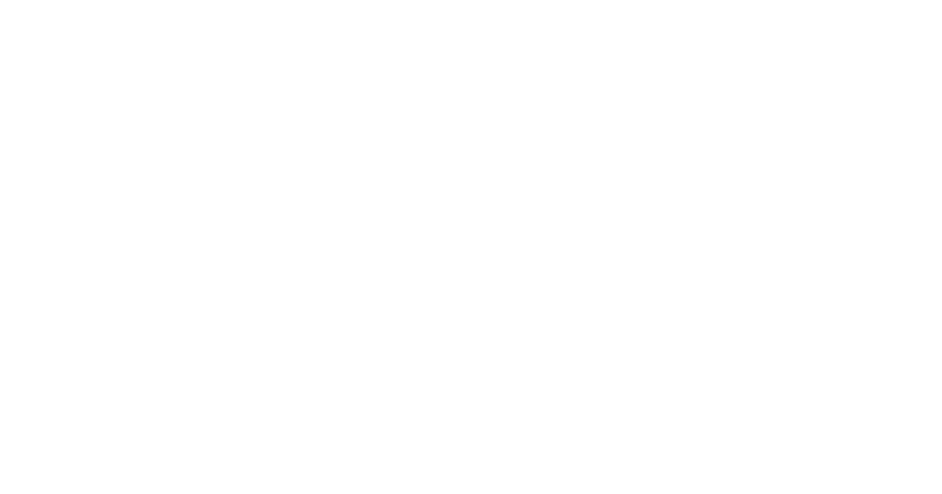
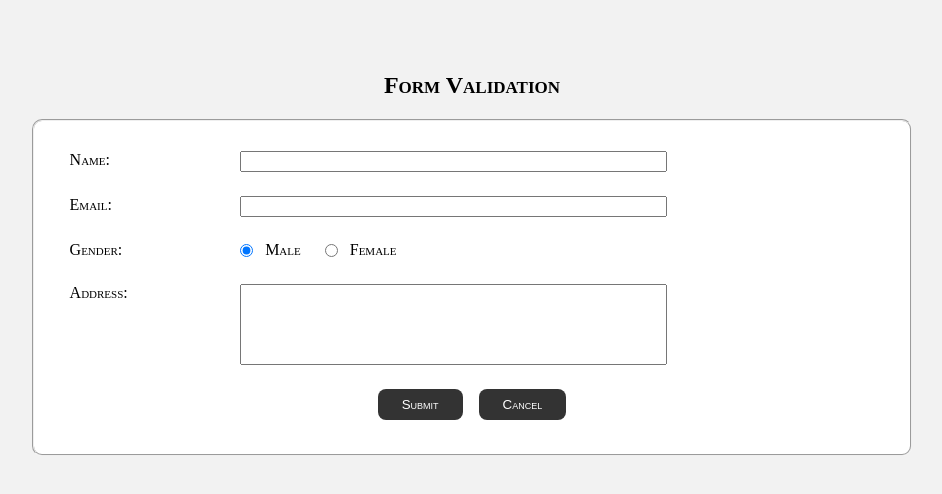
Before and after one commit to azishanprdxn/task14, a plain HTML site: page index.html in a window 1280 px wide. Shown: the whole page, without its empty margins (168-1110 px from the left). Drawn offline with Linux system fonts and the light colour scheme.

Commit message:
Implemented Validation Functionality

```diff
--- a/assets/css/style.css
+++ b/assets/css/style.css
@@ -0,0 +1,101 @@
+* {
+  box-sizing: border-box;
+}
+
+body {
+  background-color: rgba(0, 0, 0, .05);
+  font-variant: small-caps;
+}
+
+section {
+  margin-top: 72px;
+}
+
+div {
+  margin: 24px;
+}
+
+h1 { text-align: center; }
+
+fieldset {
+  background-color: #fff;
+  border-radius: 10px;
+}
+
+div label {
+  vertical-align: middle;
+}
+
+form {
+  width: 70%;
+  margin: 0 auto;
+}
+
+input[type="radio"],
+input[type="checkbox"],
+button {
+  cursor: pointer;
+}
+
+button {
+  margin: 0 6px;
+  padding: 8px 24px;
+  background-color: rgba(0, 0, 0, .8);
+  border: none;
+  border-radius: 8px;
+  color: #fff;
+  cursor: pointer;
+  font-variant: small-caps;
+  outline: none;
+}
+
+button:hover {
+  margin: -2px 4px;
+  border: 2px solid rgba(0, 0, 0, .8);
+  background-color: transparent;
+  color: #000;
+  outline: none;
+}
+
+.flex-container {
+  width: 100%;
+  display: flex;
+  flex-wrap: wrap;
+  justify-content: start;
+}
+
+.flex-container>label {
+  width: 20%;
+  vertical-align: middle;
+}
+
+.flex-container>input[type="text"],
+.flex-container>input[type="email"],
+.flex-container>textarea {
+  width: 50%;
+}
+
+.helper {
+  display: none;
+  margin-top: 4px;
+  margin-left: 24px;
+  color: #f00;
+  font-size: 12px;
+  vertical-align: middle;
+}
+
+textarea {
+  resize: none;
+}
+
+.form-control {
+  text-align: center;
+}
+
+input[type=radio] {
+  margin: 3px 12px 3px 24px;
+}
+
+input[type=radio]:first-of-type {
+  margin-left: 0;
+}
--- a/assets/js/script.js
+++ b/assets/js/script.js
@@ -0,0 +1,68 @@
+// Getting Helper for Errors
+var helperLength = document.getElementsByClassName('helper').length;
+var helperArray = [];
+for (var i = 0; i < helperLength; i++) {
+  helperArray.push(document.getElementsByClassName('helper')[i]);
+}
+var emailPattern = /^\w+([\.-]?\w+)*@\w+([\.-]?\w+)*(\.\w{2,3})+$/;
+
+// On Form Reset
+function onFormReset() {
+  // This will reset all the content inside the form
+  document.querySelector('form').reset();
+  // This will hide all the helper text from the form
+  for (var i = 0; i < helperLength; i++) {
+    document.getElementsByClassName('helper')[i].style.display = "none";
+  }
+}
+
+// On Submit Function
+function onFormSubmit() {
+  // Store value from the input given by the user
+  var name = document.getElementById('name').value;
+  var email = document.getElementById('email').value;
+  var getGender = document.getElementsByName('gender');
+  for (var i = 0; i < getGender.length; i++) {
+    if (getGender[i].checked) {
+      var gender = getGender[i].value;
+    }
+  }
+  var address = document.getElementById('address').value;
+
+  // For name
+  if (!name) {
+    helperArray[0].style.display = "inline-block";
+  } else {
+    helperArray[0].style.display = "none";
+  }
+
+  // For email
+  if (email.match(emailPattern)) {
+    helperArray[1].style.display = "none";
+  } else {
+    helperArray[1].style.display = "inline-block";
+  }
+
+  // For Gender
+  if (gender == undefined) {
+    helperArray[2].style.display = "inline-block";
+  } else {
+    helperArray[2].style.display = "none";
+  }
+
+  // For Address
+  if (!address) {
+    helperArray[3].style.display = "inline-block";
+  } else {
+    helperArray[3].style.display = "none";
+  }
+
+  // Validate if all the data is filled
+  if (!name || !email.match(emailPattern) || gender == undefined || !address) {
+    return;
+  } else { // Run this if all the data is filled
+    alert("Thank You!");
+    // Reset the current form data
+    document.querySelector('form').reset();
+  }
+}
--- a/index.html
+++ b/index.html
@@ -9,6 +9,47 @@
 </head>
 
 <body>
+  <section>
+    <h1>Form Validation</h1>
+    <form id="detailsForm" method="post">
+      <fieldset>
+        <div class="form-group flex-container">
+          <label for="name">Name: </label>
+          <input type="text" id="name" required>
+          <span class="helper">
+            Enter your Name
+          </span>
+        </div>
+        <div class="form-group flex-container">
+          <label for="email">Email: </label>
+          <input type="email" id="email" required>
+          <span class="helper">
+            Enter a valid Email
+          </span>
+        </div>
+        <div class="form-group flex-container">
+          <label for="gender">Gender: </label>
+          <input type="radio" id="male" name="gender" value="Male" required checked>Male
+          <input type="radio" id="female" name="gender" value="Female" required>Female
+          <span class="helper">
+            Select your gender
+          </span>
+        </div>
+        <div class="form-group flex-container">
+          <label for="address">Address: </label>
+          <textarea rows="5" id="address" required></textarea>
+          <span class="helper">
+            Enter your Address
+          </span>
+        </div>
+        <div class="form-control">
+          <button type="button" value="Submit" onclick="onFormSubmit()">Submit</button>
+          <button type="button" value="Cancel" onclick="onFormReset()">Cancel</button>
+        </div>
+        </label>
+      </fieldset>
+    </form>
+  </section>
 
   <script src="./assets/js/script.js"></script>
 </body>
```
